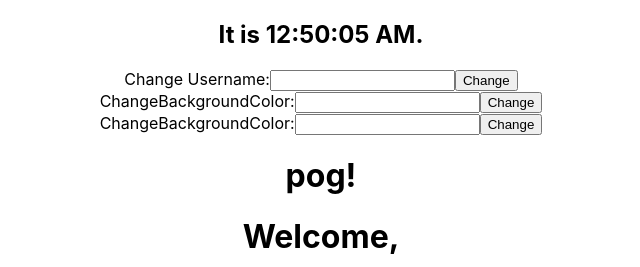
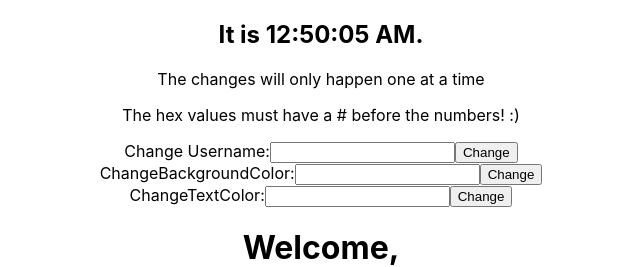
Before and after one commit to RN0529/Assignment3, a React (Create React App) app: page / in a window 1280 px wide. Both pictures are taken after a click on the button "Edit Profile". Shown: the top 267 px of the page, without its empty margins (319-959 px from the left). Built offline with nearby package versions, Linux system fonts and the light colour scheme; no server answers.

Commit message:
finished color change funtionality

```diff
--- a/src/components/Editprof.js
+++ b/src/components/Editprof.js
@@ -9,6 +9,7 @@ class Edit extends React.Component {
       this.handleChangeClose = this.handleChangeClose.bind(this)
       this.handleNameChange = this.handleNameChange.bind(this)
       this.handleColorChange = this.handleColorChange.bind(this)
+      this.handleTextColorChange = this.handleTextColorChange.bind(this)
       this.state = {
          selected : false,
          userName : "UserName"
@@ -34,6 +35,13 @@ class Edit extends React.Component {
         props.preventDefault();
         console.log(props.target.color.value)
         document.body.style.backgroundColor = props.target.color.value
+        this.handleChangeClose()
+    }
+    handleTextColorChange(props){
+        props.preventDefault();
+        console.log(props.target.color.value)
+        document.body.style.color = props.target.color.value
+        this.handleChangeClose()
     }
 
 
@@ -43,6 +51,8 @@ class Edit extends React.Component {
         return(
 
             <div >
+                <p>The changes will only happen one at a time</p>
+                <p>The hex values must have a # before the numbers! :)</p>
                 <form onSubmit={this.handleNameChange}>
                     <label>
                         Change Username:
@@ -59,15 +69,15 @@ class Edit extends React.Component {
                     <button type="submit">Change</button>
 
                 </form>
-                <form onSubmit={this.handleColorChange}>
+                <form onSubmit={this.handleTextColorChange}>
                     <label>
-                        ChangeBackgroundColor:
+                        ChangeTextColor:
                         <input type="text" name="color" />
                     </label>
                     <button type="submit">Change</button>
 
                 </form>
-                <h1>pog!</h1>
+
                 <Welcome userName={this.state.userName}/>
                 <button onClick={this.handleChangeClose}>Edit Profile</button>
             </div>
```
